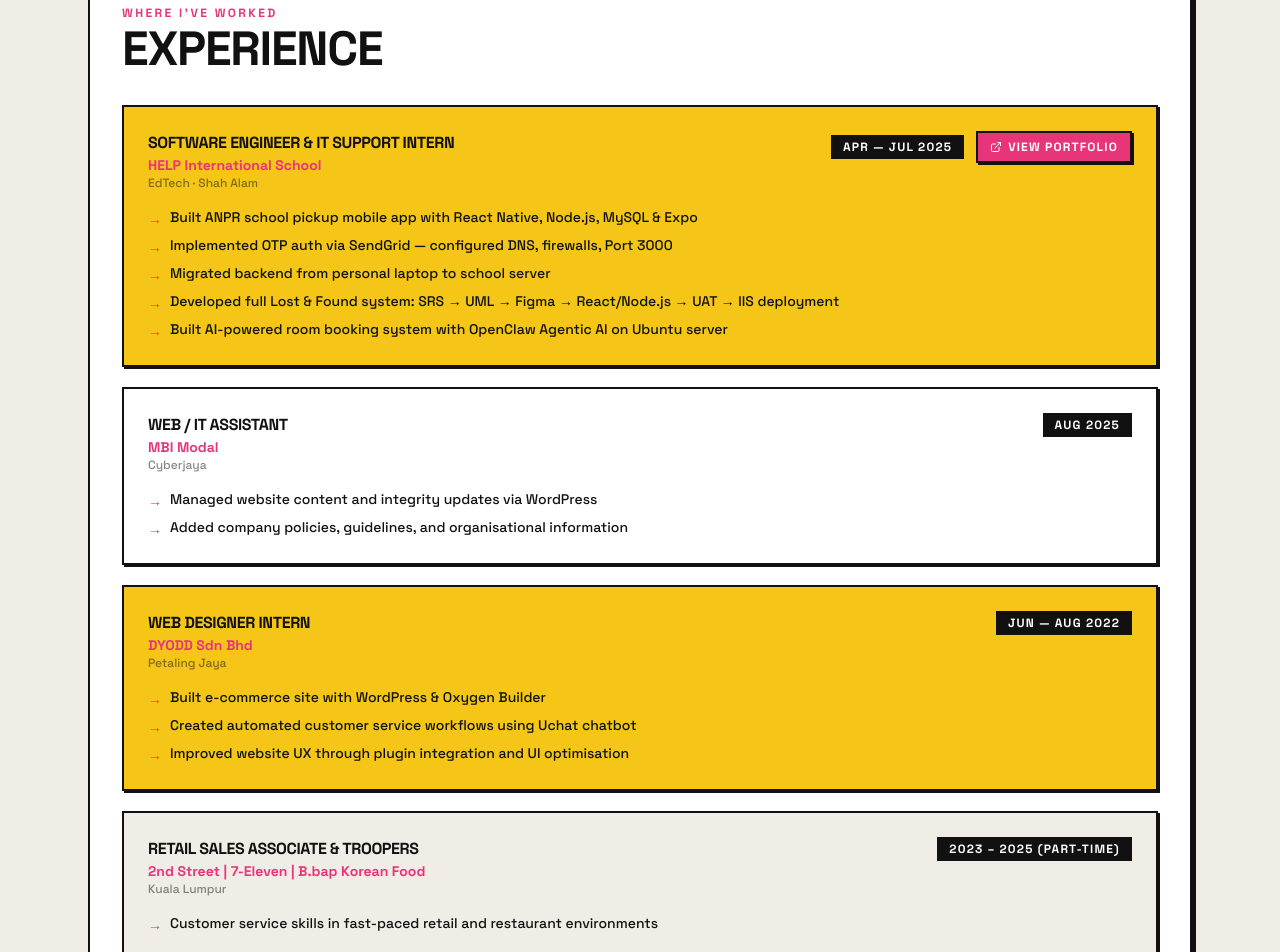
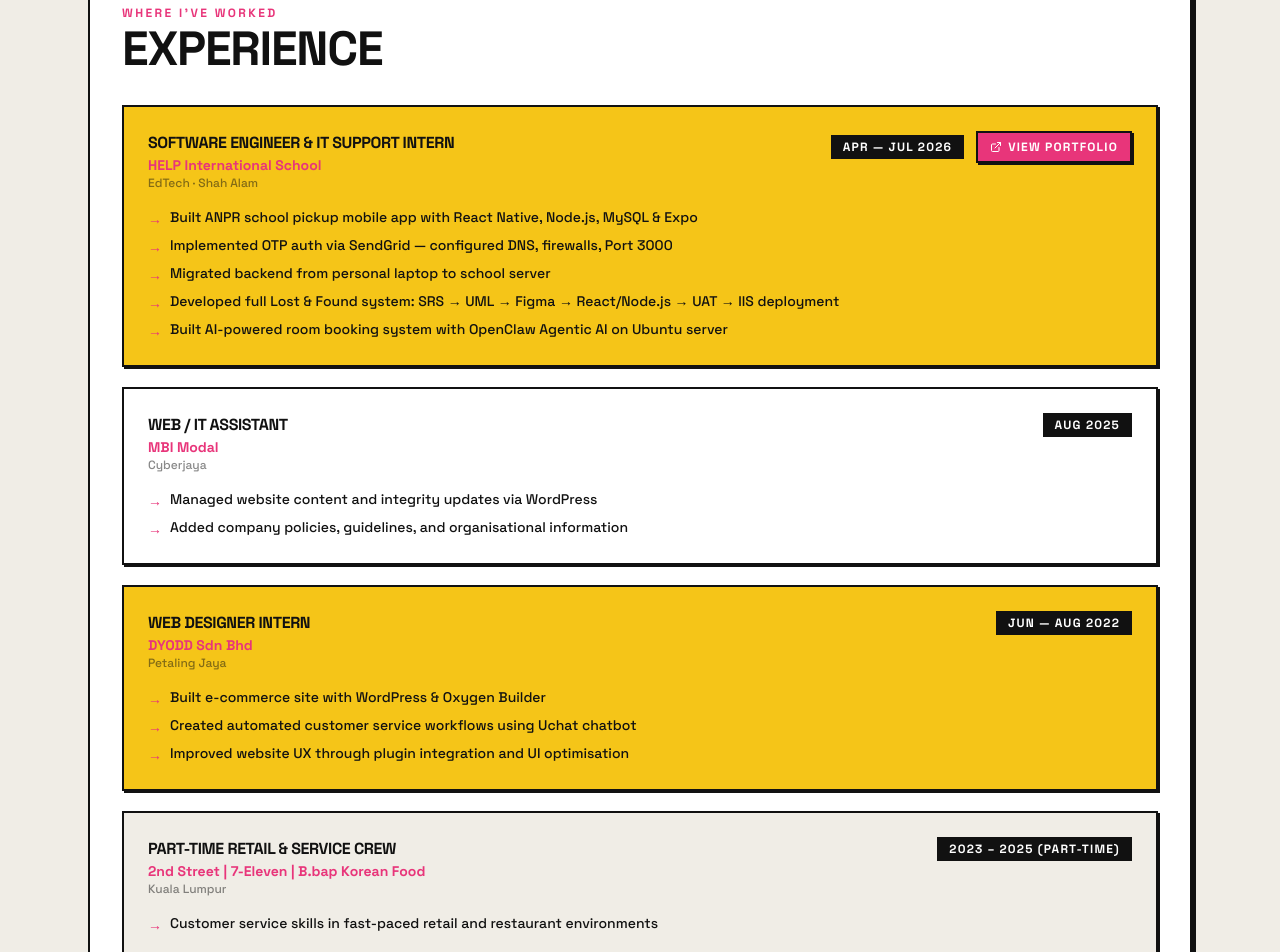
Before and after one commit to intanhbrh/portfolio, a React (Create React App) app: page / in a window 1280 px wide. Shown: the part 2940-3892 px from the top of the page. Built offline with nearby package versions, Linux system fonts and the light colour scheme.

Commit message:
Update Experience.jsx

```diff
--- a/src/components/Experience.jsx
+++ b/src/components/Experience.jsx
@@ -2,7 +2,7 @@ import React from "react";
 import { ExternalLink } from "lucide-react";
 const jobs = [
   {
-    period: "Apr — Jul 2025",
+    period: "Apr — Jul 2026",
     role: "Software Engineer & IT Support Intern",
     company: "HELP International School",
     type: "EdTech · Shah Alam",
@@ -41,7 +41,7 @@ const jobs = [
   },
   {
     period: "2023 – 2025 (Part-time)",
-    role: "Retail Sales Associate & TROOPERS",
+    role: "Part-time Retail & Service Crew",
     company: "2nd Street | 7-Eleven | B.bap Korean Food",
     type: "Kuala Lumpur",
     color: "bg-cream",
```
